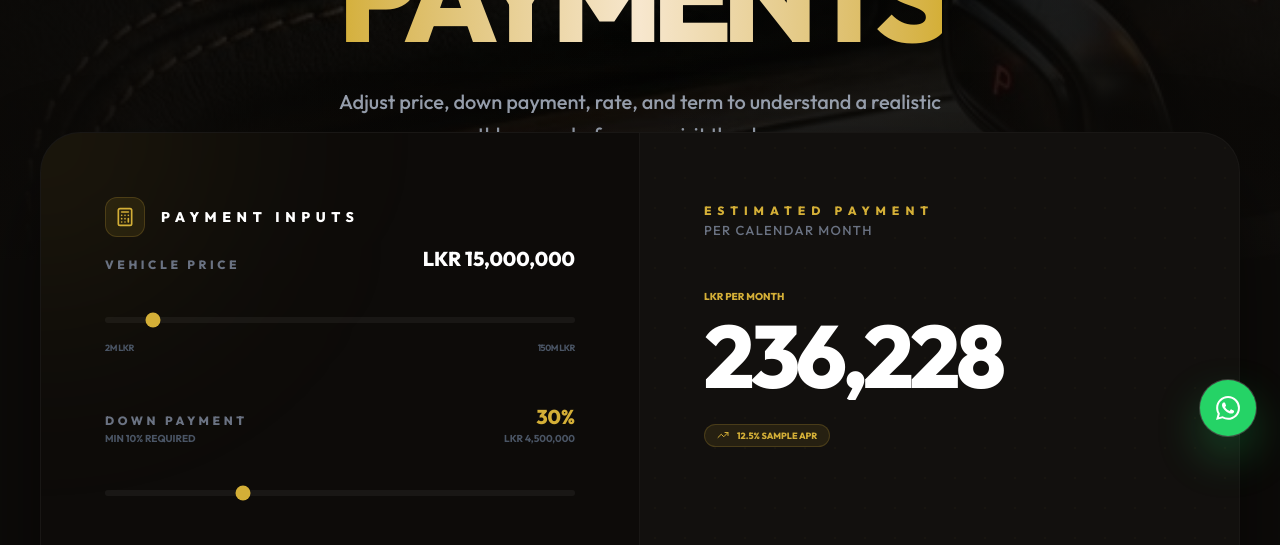
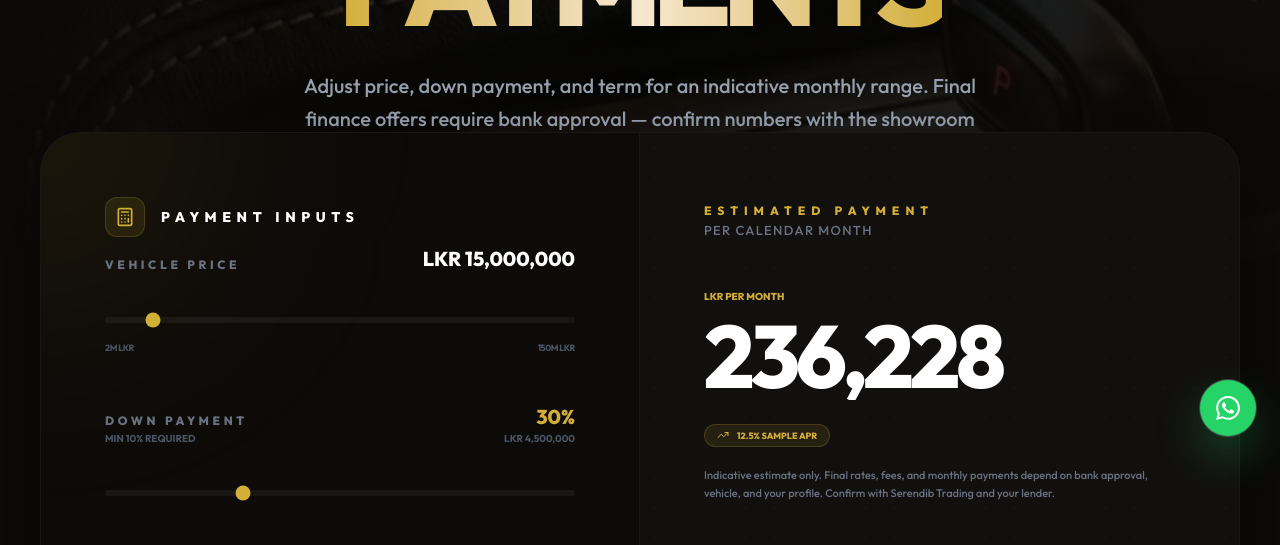
Before and after one commit to ArdenoStudio/serendib-trading, a React (Vite) app: page /calculator in a window 1280 px wide. Shown: the part 340-885 px from the top of the page. Built offline with nearby package versions, Linux system fonts and the light colour scheme; no server answers.

Commit message:
fix: clarify zero mileage and finance calculator disclaimer
Show ask-for-km when odometer is missing and mark payment estimates as
indicative only pending lender approval.

```diff
--- a/src/components/CarCard.tsx
+++ b/src/components/CarCard.tsx
@@ -211,7 +211,7 @@ export default function CarCard({ car, className = '' }: CarCardProps) {
             <div className="flex items-center gap-6 text-[11px] font-bold uppercase tracking-[0.15em] text-white/40 mb-8 pb-8 border-b border-white/5 tabular-nums">
               <div className="flex items-center gap-2">
                 <Gauge className="w-3 h-3 text-[#D4AF37]" />
-                <span>{car.mileage.toLocaleString()} KM</span>
+                <span>{car.mileage > 0 ? `${car.mileage.toLocaleString()} KM` : 'Ask for KM'}</span>
               </div>
               {cleanSpec(car.transmission) && (
                 <div className="flex items-center gap-2">
--- a/src/components/LoanCalculator.tsx
+++ b/src/components/LoanCalculator.tsx
@@ -164,6 +164,9 @@ export default function LoanCalculator() {
                         <span className="text-[9px] font-black uppercase text-[#D4AF37]">12.5% Sample APR</span>
                     </div>
                 </div>
+                <p className="max-w-md text-[11px] leading-relaxed text-gray-500 font-medium pt-3">
+                  Indicative estimate only. Final rates, fees, and monthly payments depend on bank approval, vehicle, and your profile. Confirm with Serendib Trading and your lender.
+                </p>
             </div>
 
             {/* Breakdown Mini-Stats */}
--- a/src/pages/Calculator.tsx
+++ b/src/pages/Calculator.tsx
@@ -77,7 +77,7 @@ export default function Calculator() {
             </h1>
 
             <p className="max-w-2xl mx-auto text-gray-400 text-lg md:text-xl font-medium leading-relaxed">
-                Adjust price, down payment, rate, and term to understand a realistic monthly range before you visit the showroom.
+                Adjust price, down payment, and term for an indicative monthly range. Final finance offers require bank approval — confirm numbers with the showroom before deciding.
             </p>
           </motion.div>
         </div>
--- a/src/pages/CarDetail.tsx
+++ b/src/pages/CarDetail.tsx
@@ -210,7 +210,7 @@ export default function CarDetail() {
     <div className="min-h-screen font-sans bg-[#0d0b09] text-white overflow-x-hidden">
       <SEO
         title={`${car.year} ${car.make} ${car.model} for Sale`}
-        description={`Explore the ${car.year} ${car.make} ${car.model} at Serendib Trading in Sri Lanka. LKR ${car.price.toLocaleString()}. ${car.condition} condition, ${car.mileage.toLocaleString()} KM.`}
+        description={`Explore the ${car.year} ${car.make} ${car.model} at Serendib Trading in Sri Lanka. LKR ${car.price.toLocaleString()}. ${car.condition} condition${car.mileage > 0 ? `, ${car.mileage.toLocaleString()} KM` : ''}.`}
         ogImage={car.image}
         ogImageAlt={`${car.year} ${car.make} ${car.model} listed by Serendib Trading`}
         canonical={`/car/${car.id}`}
@@ -389,7 +389,7 @@ export default function CarDetail() {
               {/* Technical Specifications Matrix */}
               <div className="grid grid-cols-2 gap-4">
                 {[
-                  { label: 'Odometer', value: `${car.mileage.toLocaleString()} KM`, icon: Gauge },
+                  { label: 'Odometer', value: car.mileage > 0 ? `${car.mileage.toLocaleString()} KM` : 'Ask showroom', icon: Gauge },
                   { label: 'Fuel Type', value: cleanSpec(car.fuel) ?? 'Not specified', icon: Fuel },
                   { label: 'Transmission', value: cleanSpec(car.transmission) ?? 'Not specified', icon: Settings },
                   { label: 'Location', value: 'Dehiwala Showroom', icon: MapPin },
```
